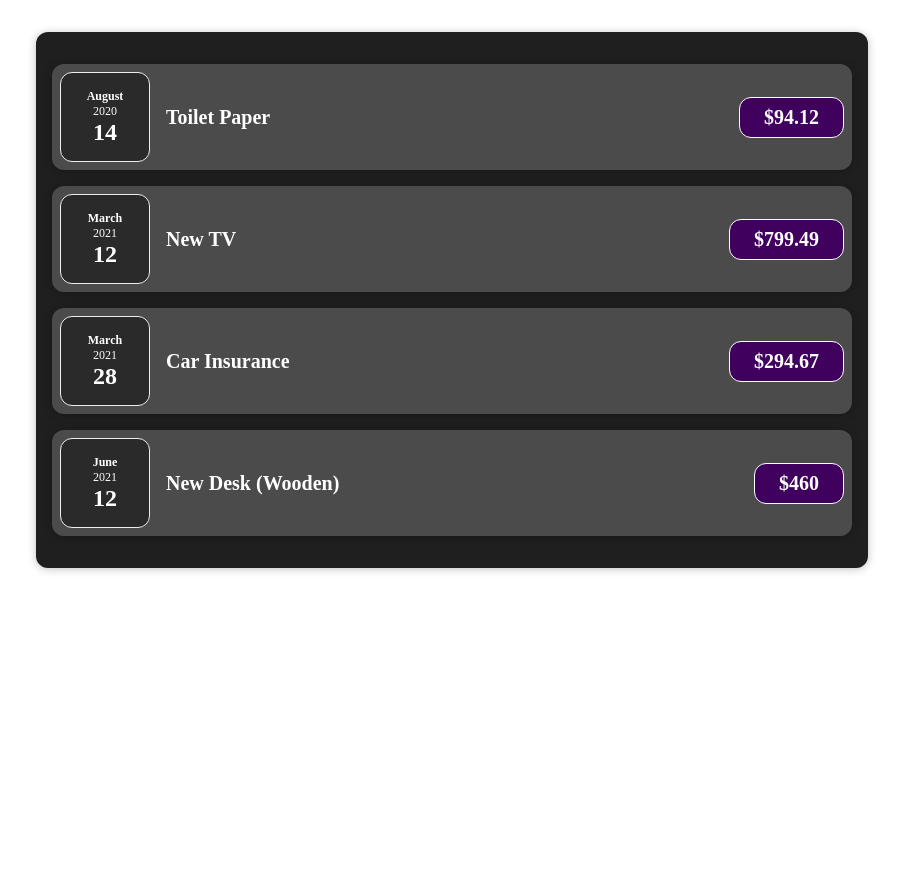
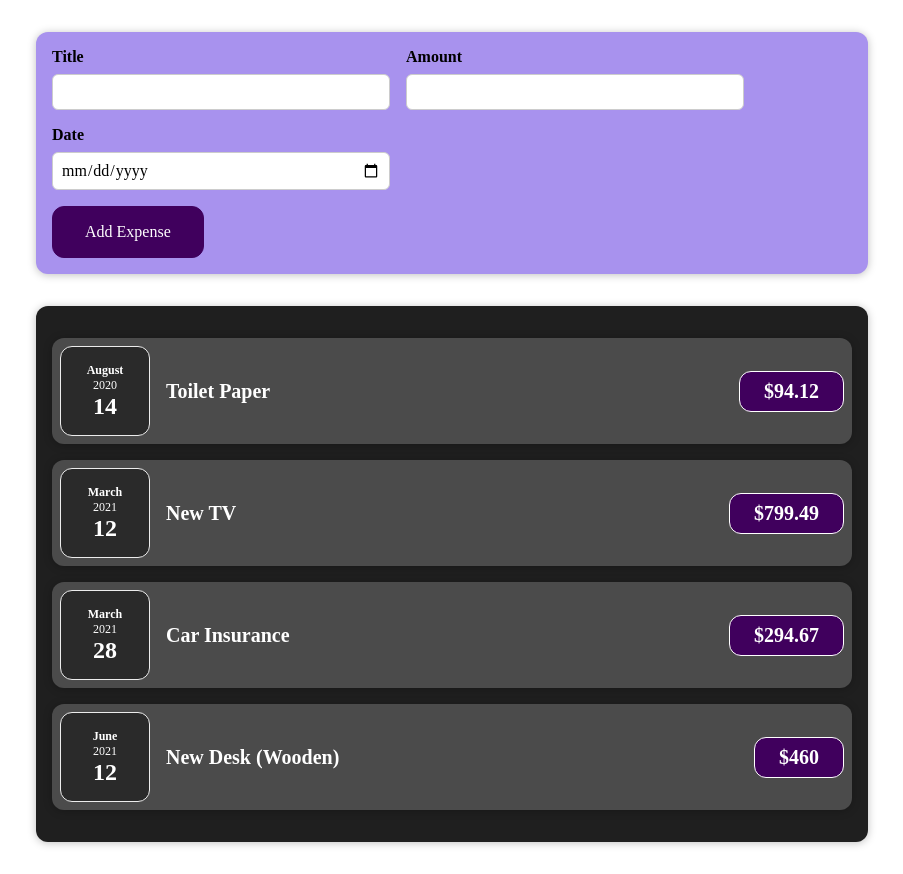
Before and after one commit to odling/react-practice-expenses, a React (Create React App) app: page / in a window 1280 px wide. Shown: the whole page, without its empty margins (188-1091 px from the left). Before the commit the page ends 800 px from the top, so only its background shows below. Built offline with nearby package versions, Linux system fonts and the light colour scheme.

Commit message:
create new expense component

```diff
--- a/src/App.tsx
+++ b/src/App.tsx
@@ -1,4 +1,4 @@
-import { Expenses } from "./components";
+import { Expenses, NewExpense } from "./components";
 
 export default function App() {
   const expenses = [
@@ -24,6 +24,7 @@ export default function App() {
   ];
   return (
     <div className="App">
+      <NewExpense />
       <Expenses expenseData={expenses} />
     </div>
   );
--- /dev/null
+++ b/src/components/ExpenseForm/ExpenseForm.component.tsx
@@ -0,0 +1,21 @@
+import { ExpenseForm as TypeDef } from "../components";
+import "./ExpenseForm.styles.css";
+
+export const ExpenseForm: TypeDef = () => {
+  return (
+    <div className="new-expense__controls">
+      <div className="new-expense__control">
+        <label>Title</label>
+        <input type="text" />
+      </div>
+      <div className="new-expense__control">
+        <label>Amount</label>
+        <input type="number" min="0.01" step="0.01" />
+      </div>
+      <div className="new-expense__control">
+        <label>Date</label>
+        <input type="date" min="2019-01-01" max="2022-31-12" />
+      </div>
+    </div>
+  );
+};
--- /dev/null
+++ b/src/components/ExpenseForm/ExpenseForm.styles.css
@@ -0,0 +1,26 @@
+.new-expense__controls {
+  display: flex;
+  flex-wrap: wrap;
+  gap: 1rem;
+  margin-bottom: 1rem;
+  text-align: left;
+}
+
+.new-expense__control label {
+  font-weight: bold;
+  margin-bottom: 0.5rem;
+  display: block;
+}
+
+.new-expense__control input {
+  font: inherit;
+  padding: 0.5rem;
+  border-radius: 6px;
+  border: 1px solid #ccc;
+  width: 20rem;
+  max-width: 100%;
+}
+
+.new-expense__actions {
+  text-align: right;
+}
--- /dev/null
+++ b/src/components/NewExpense/NewExpense.component.tsx
@@ -0,0 +1,13 @@
+import { ExpenseForm } from "..";
+import { Card } from "../Card/Card.component";
+import { NewExpense as TypeDef } from "../components";
+import "./NewExpense.styles.css";
+
+export const NewExpense: TypeDef = () => {
+  return (
+    <Card className="new-expense">
+      <ExpenseForm />
+      <button>Add Expense</button>
+    </Card>
+  );
+};
--- /dev/null
+++ b/src/components/NewExpense/NewExpense.styles.css
@@ -0,0 +1,38 @@
+.new-expense {
+  background-color: #a892ee;
+  padding: 1rem;
+  margin: 2rem auto;
+  width: 50rem;
+  max-width: 95%;
+  border-radius: 12px;
+  text-align: left;
+  box-shadow: 0 1px 8px rgba(0, 0, 0, 0.25);
+}
+
+.new-expense button {
+  font: inherit;
+  cursor: pointer;
+  padding: 1rem 2rem;
+  border: 1px solid #40005d;
+  background-color: #40005d;
+  color: white;
+  border-radius: 12px;
+  margin-right: 1rem;
+}
+
+.new-expense button:hover,
+.new-expense button:active {
+  background-color: #510674;
+  border-color: #510674;
+}
+
+.new-expense button.alternative {
+  color: #220131;
+  border-color: transparent;
+  background-color: transparent;
+}
+
+.new-expense button.alternative:hover,
+.new-expense button.alternative:active {
+  background-color: #ddb3f8;
+}
--- a/src/components/index.ts
+++ b/src/components/index.ts
@@ -2,3 +2,5 @@ export { ExpenseItem } from "./ExpenseItem/ExpenseItem.component";
 export { ExpenseDate } from "./ExpenseDate/ExpenseDate.component";
 export { Expenses } from "./Expenses/Expenses.component";
 export { Card } from "./Card/Card.component";
+export { NewExpense } from "./NewExpense/NewExpense.component";
+export { ExpenseForm } from "./ExpenseForm/ExpenseForm.component";
```
Also changed, not shown: src/components/components.ts (+17 -0 lines).
